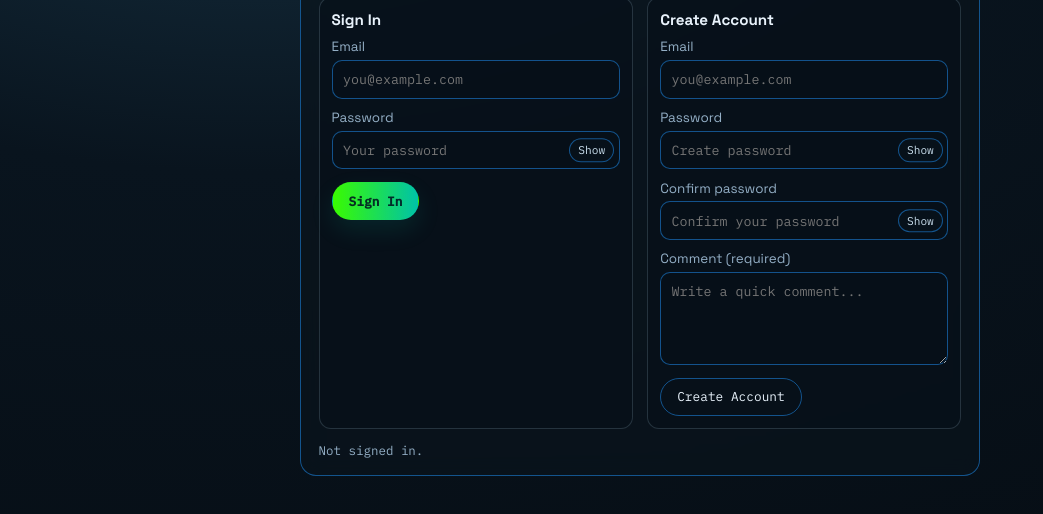
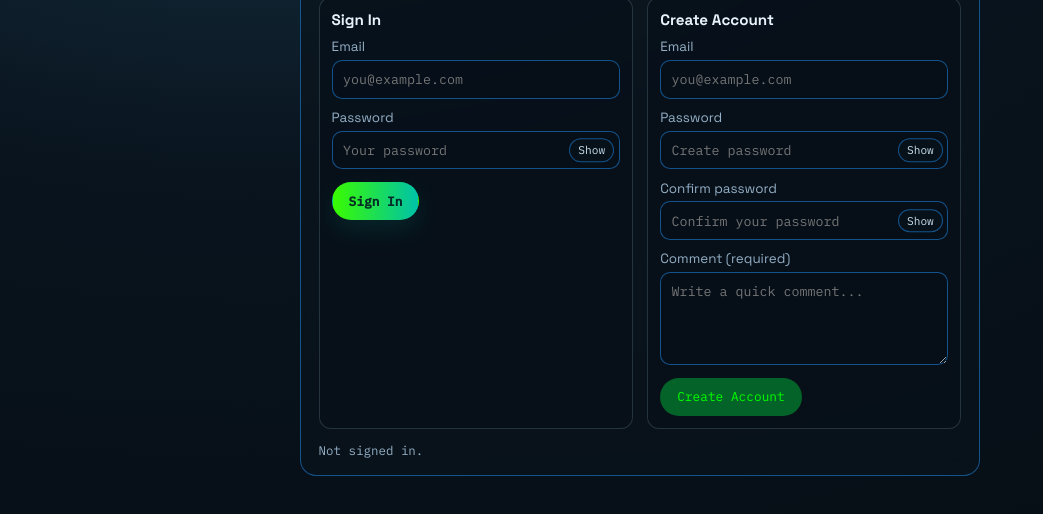
Before and after one commit to andfar83/devs-bounties-dashboard, a plain HTML site: page dashboard/index.html in a window 1280 px wide. Shown: the part 212-726 px from the top of the page, without its empty margins (0-1043 px from the left). Drawn offline with Linux system fonts and the light colour scheme; a script that the page names is missing.

Commit message:
fix: Update secondary button styles for improved visibility

```diff
--- a/dashboard/styles.css
+++ b/dashboard/styles.css
@@ -355,8 +355,8 @@ h1 {
 
 .btn-secondary {
   background: transparent;
-  border-color: var(--line);
-  color: var(--text);
+  background: #00ff4759;
+  color: lime;
 }
 
 .btn-mini {
```
